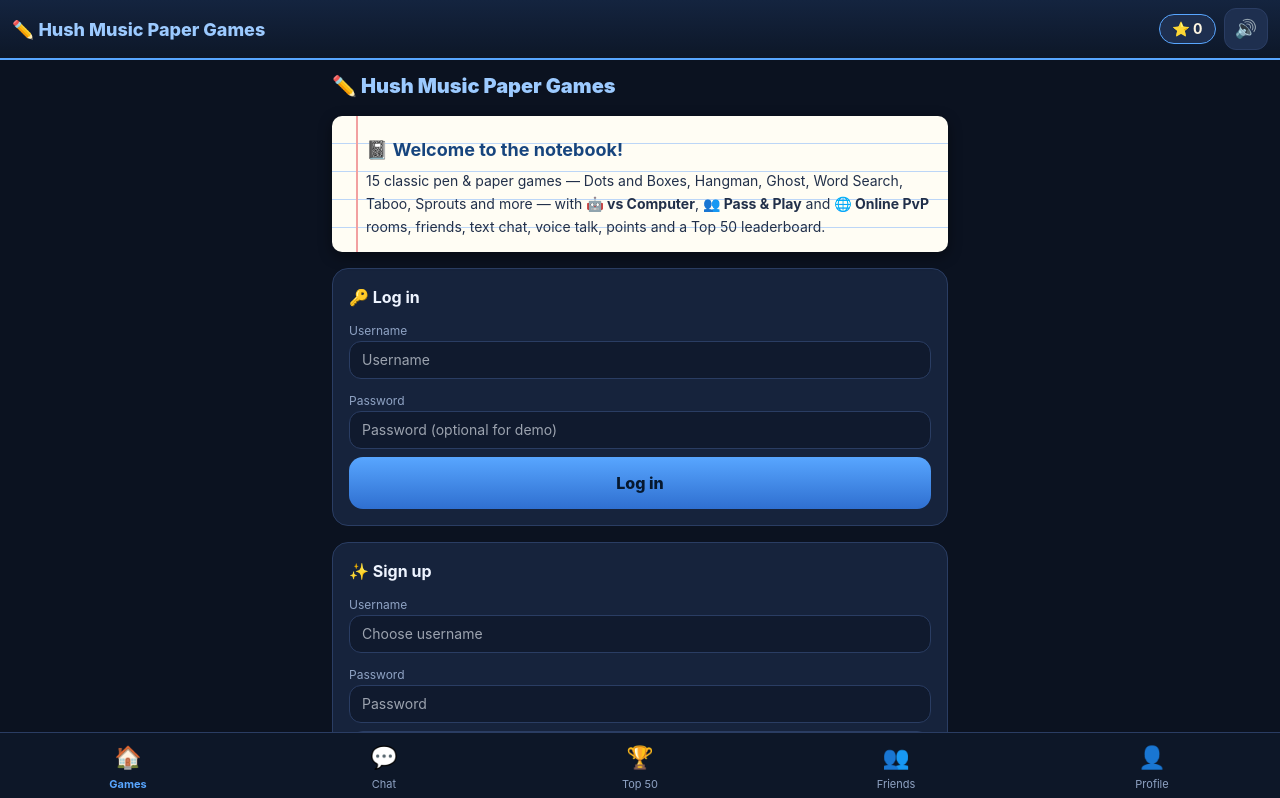
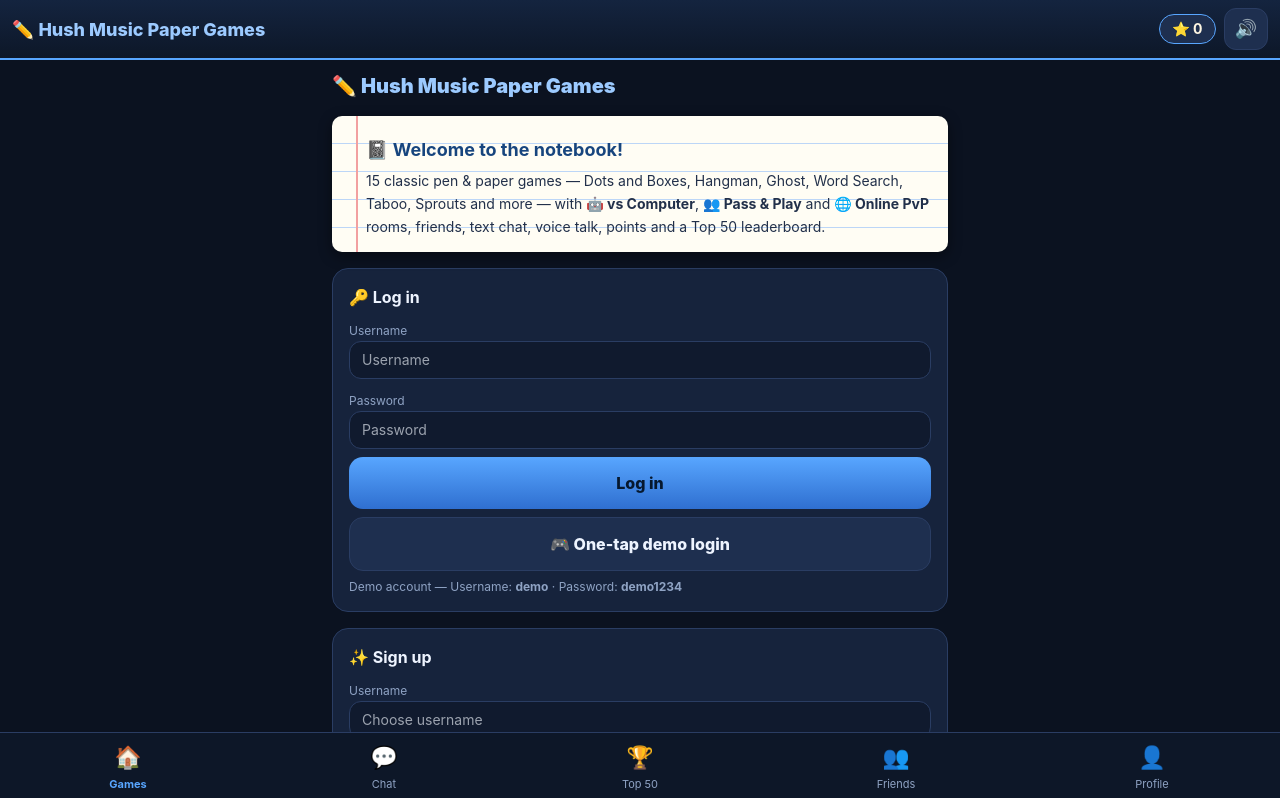
Before and after one commit to hushmusicent/hush-music-paper-games, a React (Vite) app: page / in a window 1280 px wide. Shown: the top 798 px of the page. Built offline with nearby package versions, Linux system fonts and the light colour scheme.

Commit message:
Restore seeded demo login (demo / demo1234) + one-tap demo button in the React build

```diff
--- a/src/utils/store.ts
+++ b/src/utils/store.ts
@@ -3,6 +3,8 @@ import { BOT_NAMES, botCode } from '../data/words';
 
 export const START_POINTS = 1000;
 export const DAILY_BONUS = 500;
+export const DEMO_USER = 'demo';
+export const DEMO_PASS = 'demo1234';
 
 export const PAYOUTS: Record<GameId, number> = {
   dots: 60,
@@ -59,7 +61,27 @@ export class AppStore {
     store.set('accounts', a);
   }
 
+  static ensureDemo() {
+    const a = this.getAccounts();
+    const id = 'local_' + DEMO_USER;
+    if (!a[id]) {
+      a[id] = {
+        username: 'Demo',
+        pw: DEMO_PASS,
+        code: 'DEMO42',
+        points: START_POINTS,
+        winsObj: {},
+        lastDaily: 0,
+        friends: [],
+        requests: [],
+        sent: []
+      };
+      this.saveAccounts(a);
+    }
+  }
+
   static getCurrentUser(): User | null {
+    this.ensureDemo();
     const sess = store.get<string | null>('session', null);
     if (!sess) return null;
     const accounts = this.getAccounts();
@@ -73,6 +95,7 @@ export class AppStore {
   }
 
   static demoSignup(username: string, pw?: string): { user?: User; error?: string } {
+    this.ensureDemo();
     const a = this.getAccounts();
     const id = 'local_' + username.toLowerCase();
     if (a[id]) return { error: 'That username is taken on this device.' };
@@ -94,10 +117,11 @@ export class AppStore {
   }
 
   static demoLogin(username: string, pw?: string): { user?: User; error?: string } {
+    this.ensureDemo();
     const a = this.getAccounts();
     const id = 'local_' + username.toLowerCase();
     if (!a[id]) return { error: 'No account with that username on this device.' };
-    if (a[id].pw && pw && a[id].pw !== pw) return { error: 'Wrong password.' };
+    if ((a[id].pw || '') !== (pw || '')) return { error: 'Wrong password.' };
     store.set('session', id);
     return {
       user: {
--- a/src/views/HomeView.tsx
+++ b/src/views/HomeView.tsx
@@ -1,7 +1,7 @@
 import React, { useState } from 'react';
 import { User, GameId } from '../types';
 import { GAMES_METADATA } from '../data/games';
-import { AppStore, START_POINTS, DAILY_BONUS } from '../utils/store';
+import { AppStore, START_POINTS, DAILY_BONUS, DEMO_USER, DEMO_PASS } from '../utils/store';
 import { PaperPanel } from '../components/PaperPanel';
 import { Sound } from '../utils/sound';
 
@@ -36,6 +36,16 @@ export const HomeView: React.FC<HomeViewProps> = ({
       return;
     }
     const res = AppStore.demoLogin(u, liPw);
+    if (res.error) {
+      setLiErr(res.error);
+    } else if (res.user) {
+      Sound.win();
+      onLogin(res.user);
+    }
+  };
+
+  const handleDemoLogin = () => {
+    const res = AppStore.demoLogin(DEMO_USER, DEMO_PASS);
     if (res.error) {
       setLiErr(res.error);
     } else if (res.user) {
@@ -104,7 +114,7 @@ export const HomeView: React.FC<HomeViewProps> = ({
                 type="password"
                 value={liPw}
                 onChange={e => setLiPw(e.target.value)}
-                placeholder="Password (optional for demo)"
+                placeholder="Password"
                 className="w-full bg-[var(--bg2)] border border-[var(--line)] rounded-xl px-3 py-2 text-sm text-[var(--text)]"
               />
             </div>
@@ -113,6 +123,12 @@ export const HomeView: React.FC<HomeViewProps> = ({
               Log in
             </button>
           </form>
+          <button type="button" className="btn secondary" onClick={handleDemoLogin}>
+            🎮 One-tap demo login
+          </button>
+          <div className="text-[var(--muted)] text-xs mt-2">
+            Demo account — Username: <b>demo</b> · Password: <b>demo1234</b>
+          </div>
         </div>
 
         <div className="card">
```
